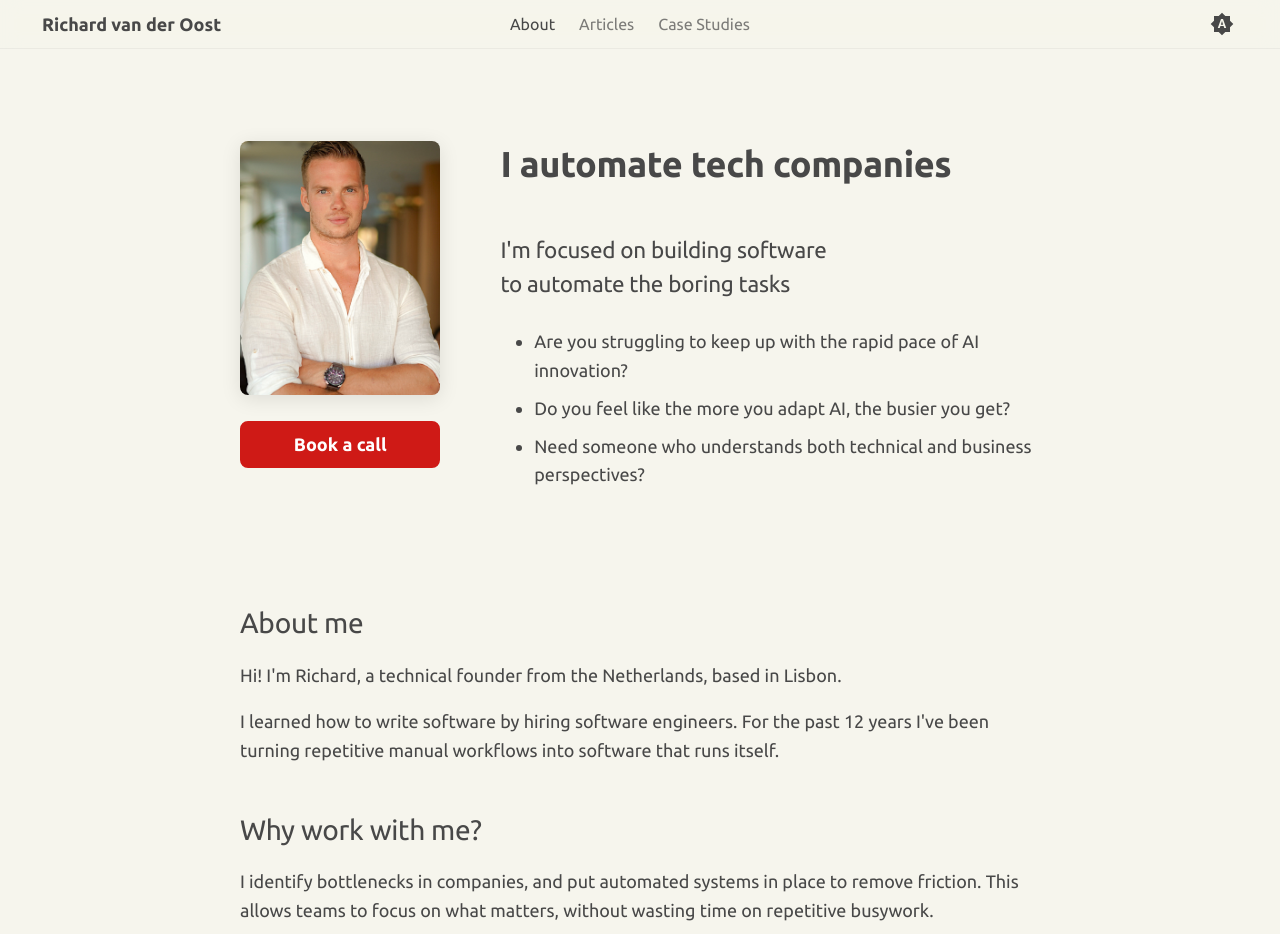
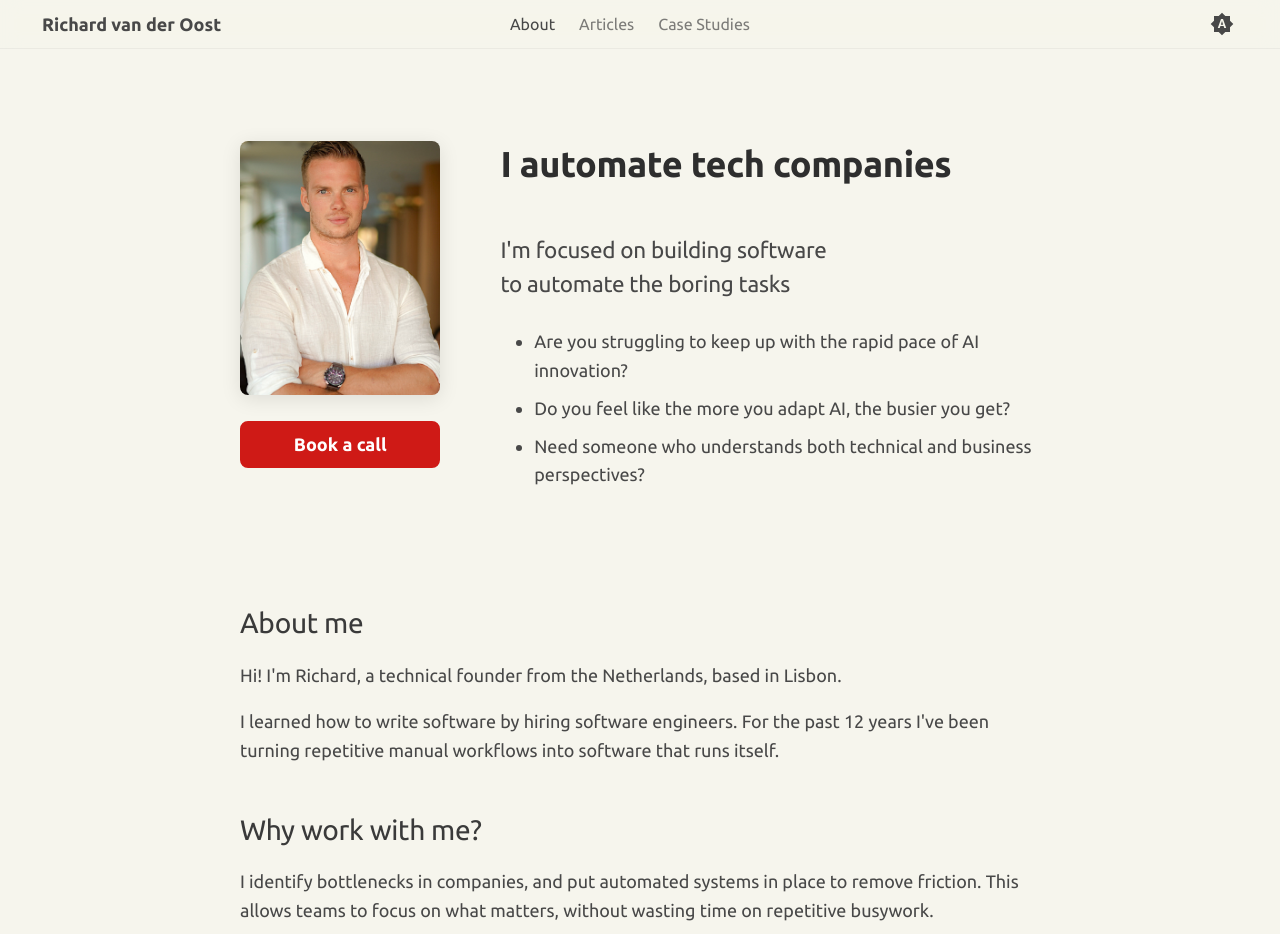
Before and after one commit to vanderoost/vanderoost.github.io, an MkDocs documentation site: the page built from docs/index.md, in a window 1280 px wide and 1400 px high. Shown: the top 934 px of the window. Built offline with MkDocs 1.6.1 and Material for MkDocs 9.7.7, drawn with Linux system fonts in a browser that asks for light colours.

Commit message:
Improve heading contrast

```diff
--- a/docs/stylesheets/extra.css
+++ b/docs/stylesheets/extra.css
@@ -9,6 +9,7 @@
   }
 
   h2 {
+    color: var(--rvo-h2-color);
     font-weight: 500;
   }
 
@@ -143,7 +144,8 @@ header.md-header {
   --rvo-code-del-color: #dababe;               /* DiffDelete */
   --rvo-code-ins-color: #b7ced5;               /* DiffAdd    */
 
-  --rvo-h1-color: oklch(0.4 0 0);
+  --rvo-h1-color: oklch(0.3 0 0);
+  --rvo-h2-color: oklch(0.35 0 0);
 }
 [data-md-color-scheme="slate"] {
   --md-primary-fg-color:             oklch(0.7 0.2486 40);
@@ -182,6 +184,7 @@ header.md-header {
   --rvo-code-ins-color: #243e4a;               /* DiffAdd    */
 
   --rvo-h1-color: oklch(97% 0.001 106.424);
+  --rvo-h2-color: oklch(95% 0.001 106.424);
 }
 
 /* Translucent, blurred header. Material has no header-background variable, so
```
